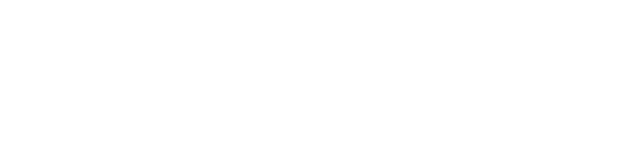
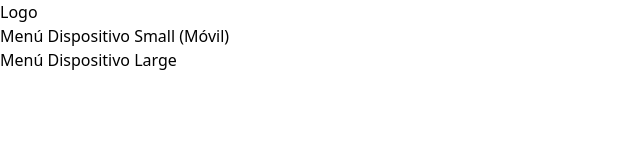
Before and after one commit to bismarkcastro/landing, a plain HTML site: page index.html in a window 1280 px wide. Shown: the whole page, without its empty margins (0-640 px from the left). Drawn offline with nearby package versions, Linux system fonts and the light colour scheme.

Commit message:
Modificando la etiqueta nav

```diff
--- a/index.html
+++ b/index.html
@@ -2,15 +2,19 @@
 <html lang="en">
     <head>
       <!-- Tailwind CSS -->
-      <script src="https://cdn.tailwindcss.com"></script>
       <meta charset="UTF-8">
       <meta name="viewport" content="width=device-width, initial-scale=1">
       <title>Landing Page</title>
+      <script src="https://cdn.tailwindcss.com"></script>
       <link rel="stylesheet" href="public/stylesheets/style.css">
     </head>
 <body>
 
-    <nav></nav>
+    <nav>
+      <a>Logo</a>
+      <div>Menú Dispositivo Small (Móvil)</div>
+      <div>Menú Dispositivo Large</div>
+    </nav>
 
     <section id="heroes"></section>
     <section id="testimonials"></section>
```
